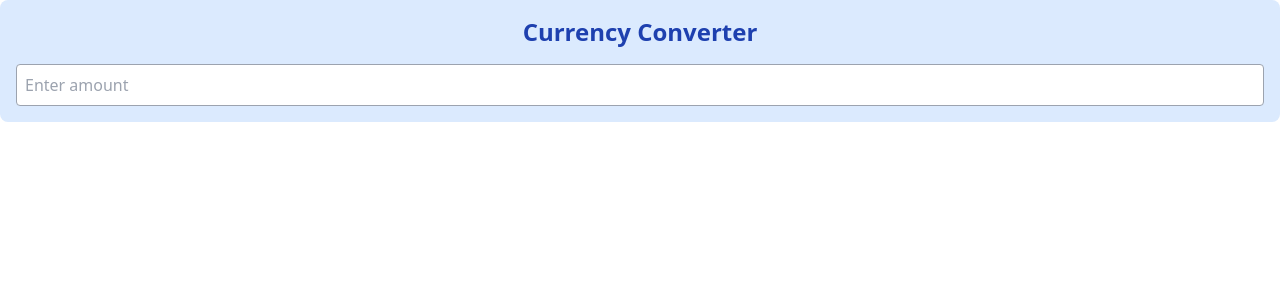
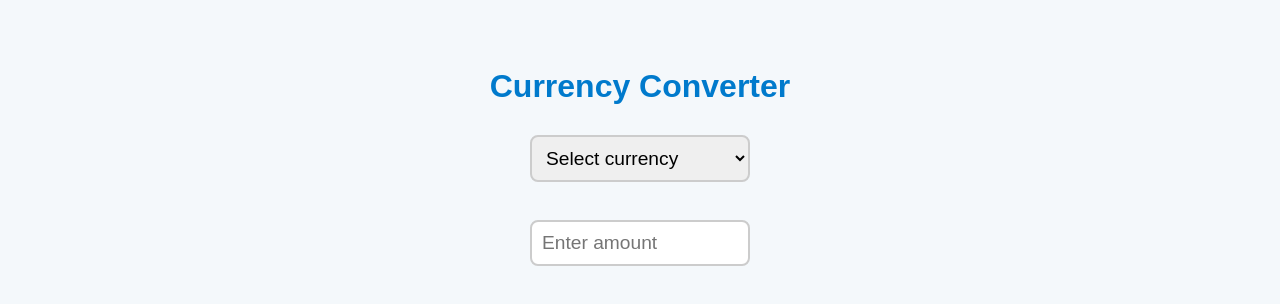
Before and after one commit to y2-world/currency-converter-react, a React (Create React App) app: page / in a window 1280 px wide. Shown: the top 304 px of the page. Built offline with nearby package versions, Linux system fonts and the light colour scheme.

Commit message:
Deleted Tailwind

```diff
--- a/package.json
+++ b/package.json
@@ -46,9 +46,6 @@
   },
   "devDependencies": {
     "@types/node": "^20.17.48",
-    "autoprefixer": "^10.4.21",
-    "gh-pages": "^6.3.0",
-    "postcss": "^8.5.3",
-    "tailwindcss": "^3.4.17"
+    "gh-pages": "^6.3.0"
   }
 }
--- a/postcss.config.js
+++ /dev/null
@@ -1,6 +0,0 @@
-module.exports = {
-  plugins: {
-    tailwindcss: {},
-    autoprefixer: {},
-  },
-};
--- a/public/index.html
+++ b/public/index.html
@@ -24,7 +24,7 @@
       work correctly both with client-side routing and a non-root public URL.
       Learn how to configure a non-root public URL by running `npm run build`.
     -->
-    <title>React App</title>
+    <title>Currency Converter</title>
   </head>
   <body>
     <noscript>You need to enable JavaScript to run this app.</noscript>
--- a/src/App.tsx
+++ b/src/App.tsx
@@ -1,6 +1,10 @@
 import CurrencyConverter from './components/CurrencyConverter';
+import { useEffect } from "react";
 
 function App() {
+  useEffect(() => {
+    document.title = "Currency Converter";
+  }, []);
   return (
     <div className="App">
       <CurrencyConverter />
--- /dev/null
+++ b/src/components/CurrencyConverter.module.css
@@ -0,0 +1,42 @@
+select,
+input[type="text"] {
+  font-size: 1.2em;
+  padding: 10px;
+  border: 2px solid #ccc;
+  border-radius: 8px;
+  margin: 10px;
+  width: 220px;
+  box-sizing: border-box;
+  transition: border-color 0.3s ease;
+}
+
+select:focus,
+input[type="text"]:focus {
+  border-color: #007acc;
+  outline: none;
+}
+
+label {
+  font-weight: bold;
+  margin-right: 10px;
+}
+
+.result {
+  font-size: 2em;
+  color: #007acc;
+  font-weight: bold;
+  margin-top: 20px;
+}
+
+#symbol {
+  font-size: 2em;
+  font-weight: bold;
+  color: #007acc;
+}
+
+@media (max-width: 480px) {
+  input[type="text"],
+  select {
+    width: 70%;
+  }
+}
--- a/src/components/CurrencyConverter.tsx
+++ b/src/components/CurrencyConverter.tsx
@@ -1,16 +1,49 @@
-import { useState } from 'react';
+import { useState } from "react";
+import styles from "./CurrencyConverter.module.css";
 
-const currencies = ["USD", "EUR", "GBP", "AUD", "CAD", "KRW", "CNY", "JPY"];
+const currencies = {
+  // 通貨記号のマッピング
+  USD: "$",
+  EUR: "€",
+  GBP: "£",
+  AUD: "A$",
+  CAD: "C$",
+  KRW: "₩",
+  CNY: "¥",
+  JPY: "¥",
+};
 
 export default function CurrencyConverter() {
   return (
-    <div className="p-4 bg-blue-100 text-center rounded-lg">
-      <h1 className="text-2xl font-bold text-blue-800">Currency Converter</h1>
-      <input
-        type="number"
-        className="mt-4 border border-gray-400 p-2 rounded w-full"
-        placeholder="Enter amount"
-      />
+    <div>
+      <h1 className={styles.title}>Currency Converter</h1>
+
+      <div className={styles.mb4}>
+        <select id="select" className={styles.select} defaultValue="">
+          <option value="" disabled>
+            Select currency
+          </option>
+          {Object.keys(currencies)
+            .filter((cur) => cur !== "JPY")
+            .map((cur) => (
+              <option key={cur} value={cur}>
+                {cur} ({currencies[cur as keyof typeof currencies]})
+              </option>
+          ))}
+        </select>
+      </div>
+      <br></br>
+      <div className={styles.mb4}>
+        <input
+          type="text"
+          id="input"
+          placeholder="Enter amount"
+          className={styles.input}
+        />
+      </div>
+
+      <div id="result" className={styles.result}>
+      </div>
     </div>
   );
 }
--- a/src/index.css
+++ b/src/index.css
@@ -1,3 +1,14 @@
-@tailwind base;
-@tailwind components;
-@tailwind utilities;
+body {
+  font-family: "Arial", sans-serif;
+  background-color: #f4f8fb;
+  color: #333;
+  text-align: center;
+  padding: 40px;
+}
+
+h1 {
+  font-size: 2em;
+  color: #007acc;
+  font-weight: bold;
+  margin: 1.25rem 0;
+}
--- a/tailwind.config.js
+++ /dev/null
@@ -1,10 +0,0 @@
-/** @type {import('tailwindcss').Config} */
-module.exports = {
-  content: [
-    "./src/**/*.{js,jsx,ts,tsx}",
-  ],
-  theme: {
-    extend: {},
-  },
-  plugins: [],
-}
```
Also changed, not shown: 1 other file (tests, documents, lock files or other folders).
